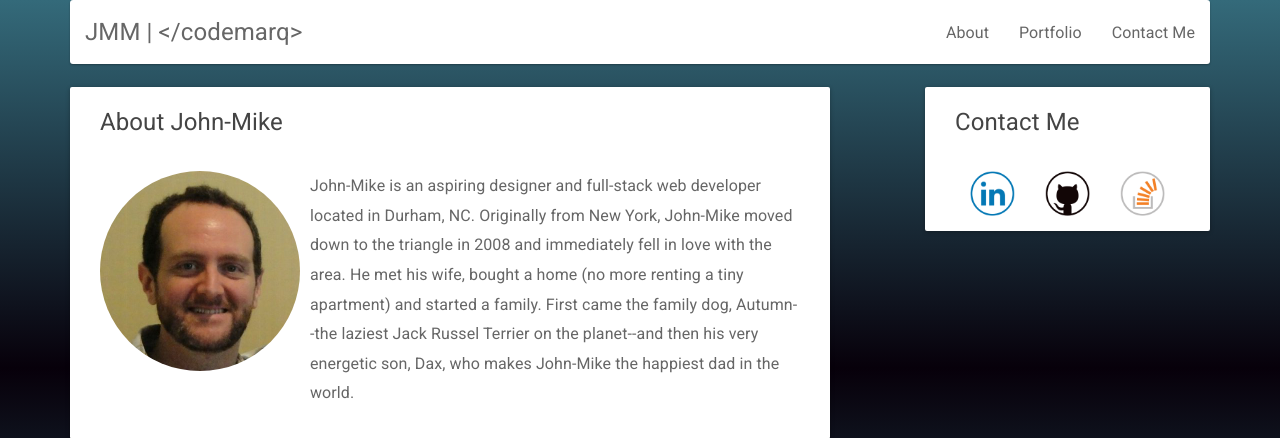
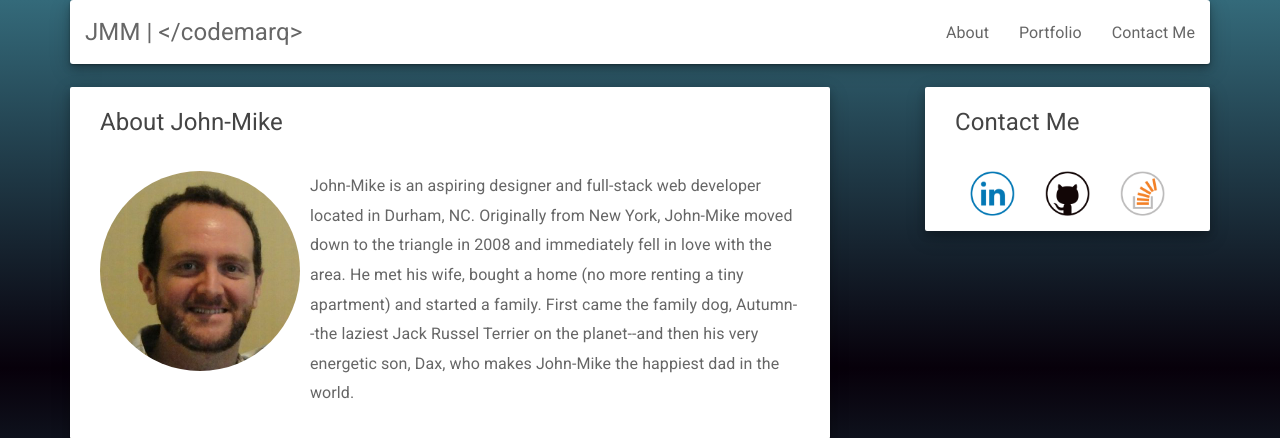
Before and after one commit to codemarq/fullStackPortfolio, a PHP site: page /index.php in a window 1280 px wide. Shown: the top 438 px of the page. Run offline with PHP 8.4, Linux system fonts and the light colour scheme; some libraries are stand-ins or nearby versions.

Commit message:
box-shadows

```diff
--- a/assets/css/style.css
+++ b/assets/css/style.css
@@ -58,3 +58,11 @@ footer {
 .img-circle {
   max-width: 200px;
 }
+
+header {
+  box-shadow: 0 4px 8px 0 rgba(0, 0, 0, 0.2), 0 6px 20px 0 rgba(0, 0, 0, 0.19);
+}
+
+.panel {
+  box-shadow: 0 4px 8px 0 rgba(0, 0, 0, 0.2), 0 6px 20px 0 rgba(0, 0, 0, 0.19);
+}
--- a/contact.html
+++ b/contact.html
@@ -44,9 +44,7 @@
 		<main>
 			<section class="col-md-8 col-sm-12 panel panel-default">
 				<div class="panel-heading"><h4>Message Me</h4></div>
-  				<div class="panel-body">
-
-  				</div>
+  				<div class="panel-body"></div>
 			</section>
 			<aside class="col-md-3 col-md-offset-1 col-sm-12 panel panel-default">
 				<div class="panel-heading"><h4>Contact Me</h4></div>
```
